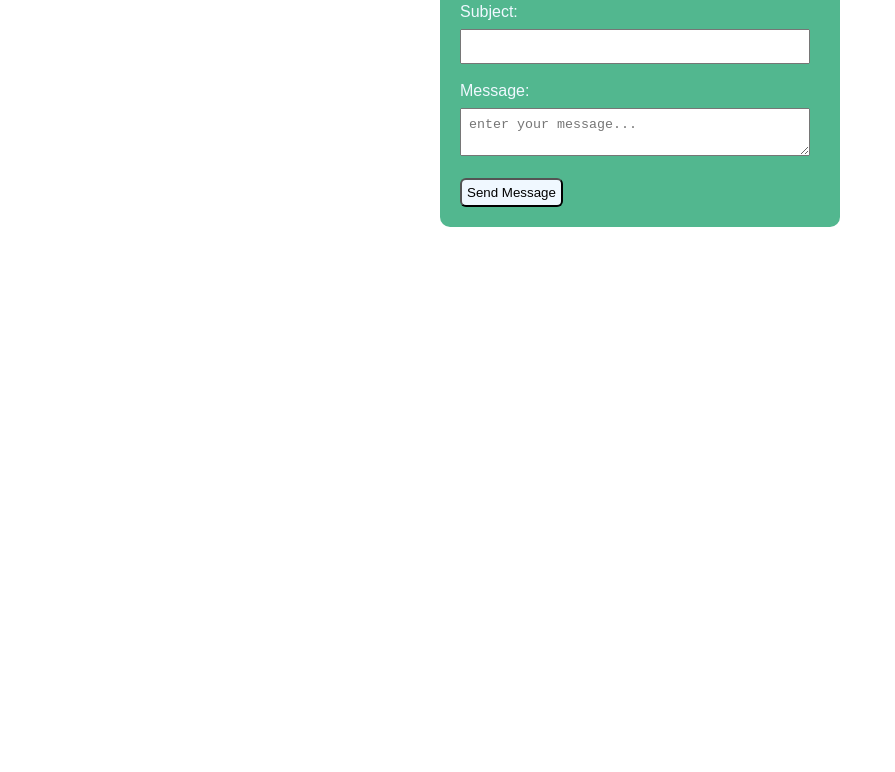
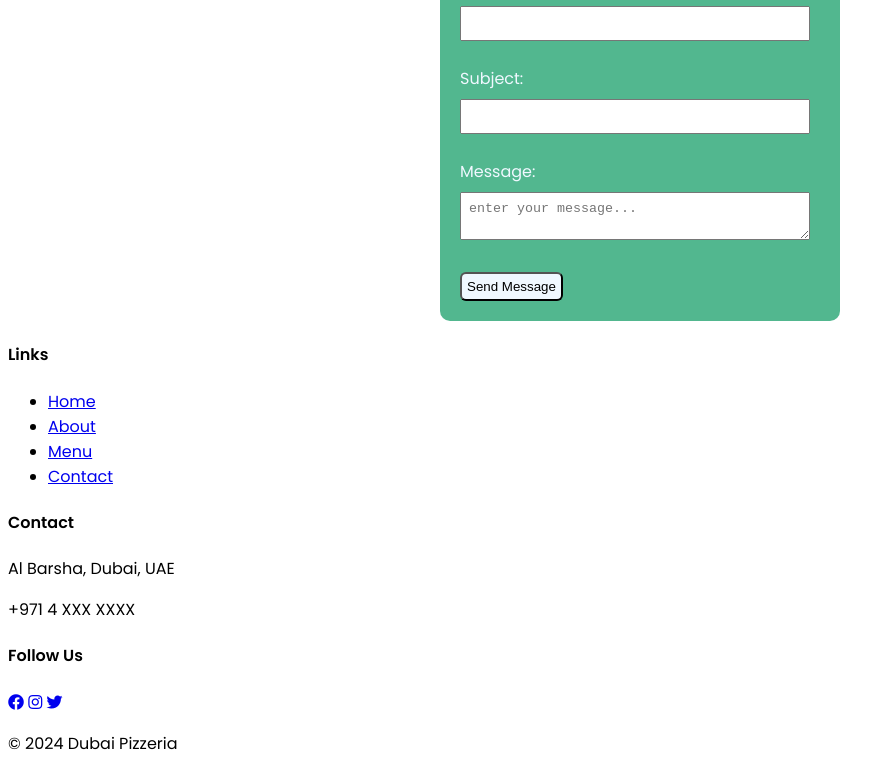
Before and after one commit to SaadiyahCodes/company-website-128, a website: page public/contact.html in a window 1280 px wide. Shown: the part 675-1447 px from the top of the page, without its empty margins (0-895 px from the left). Before the commit the page ends 922 px from the top, so only its background shows below. Drawn offline with Linux system fonts and the light colour scheme.

Commit message:
added footer and remover order from all

```diff
--- a/public/contact.html
+++ b/public/contact.html
@@ -4,7 +4,12 @@
     <title>Contact Us</title>
     <link rel="stylesheet" href="styles.css">
     <link href="https://fonts.googleapis.com/icon?family=Material+Icons" rel="stylesheet">
-
+    <!-- FONT IMPORT -->
+    <link rel="preconnect" href="https://fonts.googleapis.com">
+    <link rel="preconnect" href="https://fonts.gstatic.com" crossorigin>
+    <link href="https://fonts.googleapis.com/css2?family=Libre+Caslon+Text:ital,wght@0,400;0,700;1,400&family=Poppins:wght@300;400;500;600&display=swap" rel="stylesheet">
+    <!-- ICONS IMPORT -->
+    <link rel="stylesheet" href="https://cdnjs.cloudflare.com/ajax/libs/font-awesome/5.15.4/css/all.min.css">
 
     <style>
         .rate-container {
@@ -71,7 +76,6 @@
                 <li><a href="/"><b>Home</b></a></li>
                 <li><a href="/about"><b>About</b></a></li>
                 <li><a href="/menu"><b>Menu</b></a></li>
-                <li><a href="/order"><b>Order</b></a></li>
                 <li><a href="/contact"><b>Contact Us</b></a></li>
             </ul>
         </nav>
@@ -159,5 +163,33 @@
         });
     </script>
 
+    <footer>
+        <div class="footer-section">
+            <h4>Links</h4>
+            <ul class="footer-links">
+                <li><a href="/">Home</a></li>
+                <li><a href="/about">About</a></li>
+                <li><a href="/menu">Menu</a></li>
+                <li><a href="/contact">Contact</a></li>
+            </ul>
+        </div>
+
+        <div class="footer-section">
+            <h4>Contact</h4>
+            <p>Al Barsha, Dubai, UAE</p>
+            <p>+971 4 XXX XXXX</p>
+        </div>
+
+        <div class="footer-section">
+            <h4>Follow Us</h4>
+            <div class="social-icons">
+                <a href="#"><i class="fab fa-facebook"></i></a>
+                <a href="#"><i class="fab fa-instagram"></i></a>
+                <a href="#"><i class="fab fa-twitter"></i></a>
+            </div>
+        </div>
+        <p>&copy; 2024 Dubai Pizzeria</p>
+    </footer>
+
 </body>
 </html>
```
Also changed, not shown: public/about.html (+33 -4 lines), public/home.html (+2 -3 lines), public/menu.html (+32 -2 lines).
